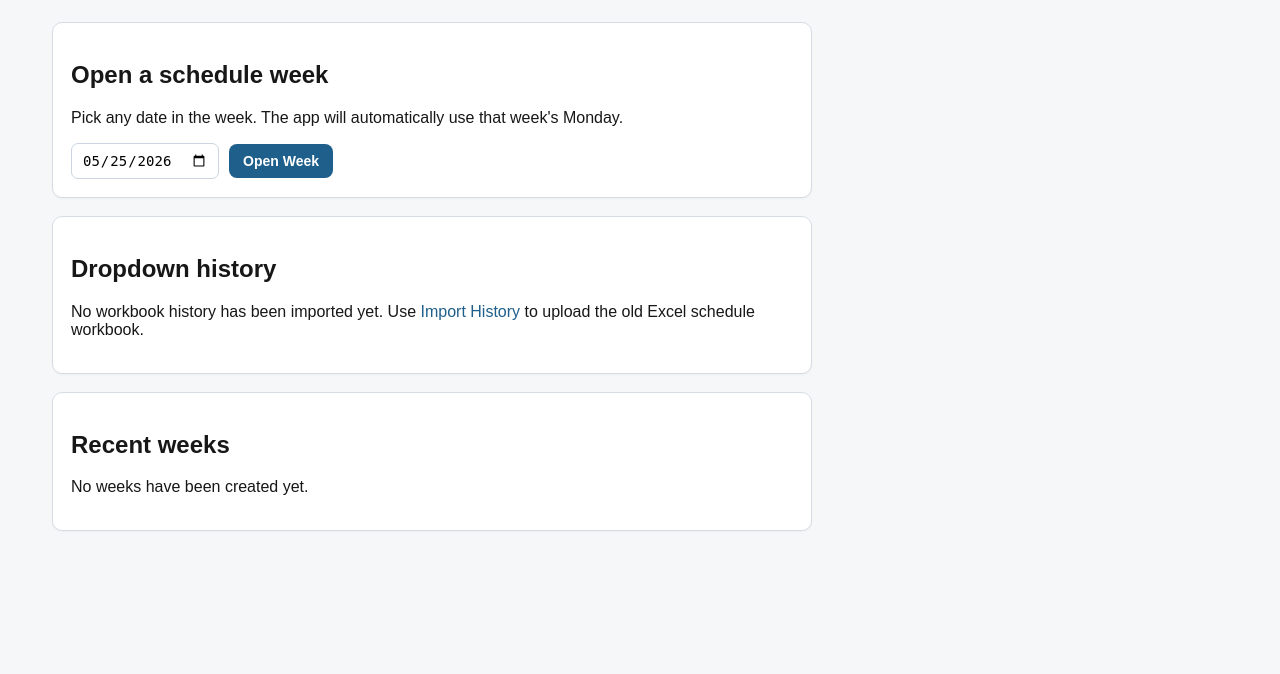
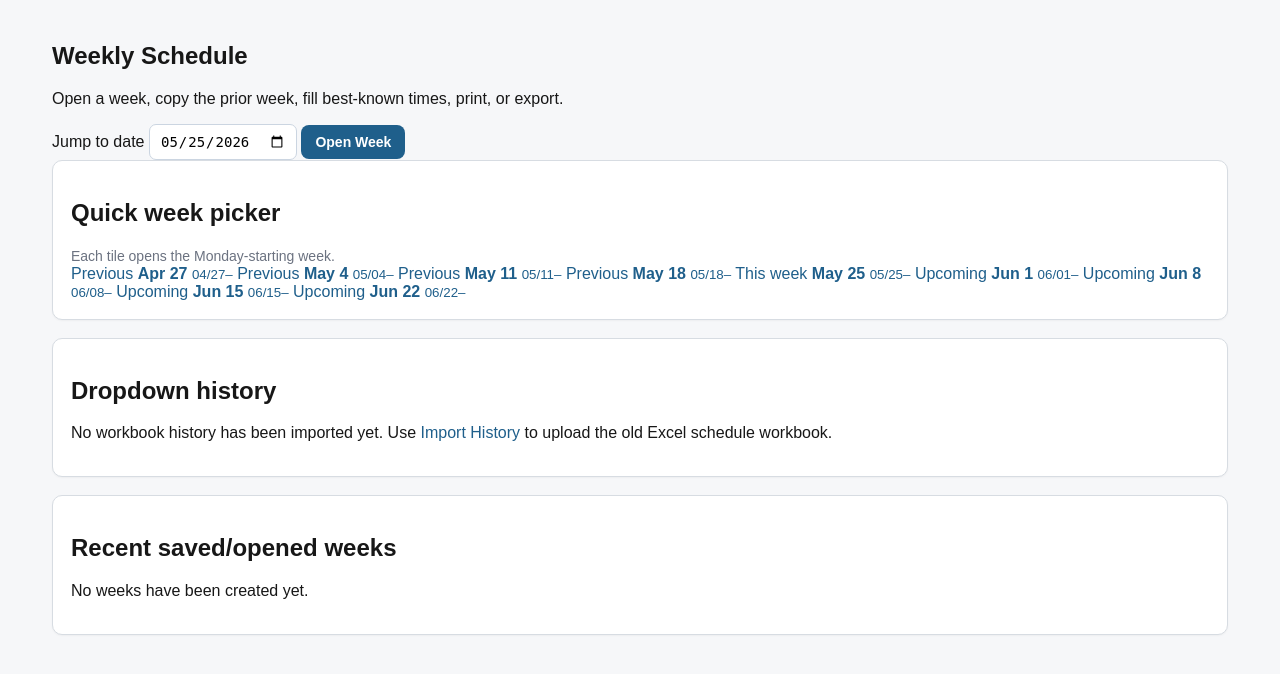
Before and after one commit to all-upper-case/gaucho-schedule, a Flask app: page / in a window 1280 px wide. Shown: the part 52-726 px from the top of the page. Run offline with Flask 3, Linux system fonts and the light colour scheme; data comes from the database, SQL or seed files in the repository; data that the repository does not hold is empty.

Commit message:
Improve week navigation dashboard

```diff
--- a/templates/index.html
+++ b/templates/index.html
@@ -1,31 +1,49 @@
 {% extends "base.html" %}
 {% block content %}
-<section class="card narrow">
-  <h1>Open a schedule week</h1>
-  <p>Pick any date in the week. The app will automatically use that week's Monday.</p>
-  <form action="/week" method="post" class="inline-form">
-    <input type="date" name="week_start" value="{{ current_week.isoformat() }}">
+<section class="hero-card">
+  <div>
+    <h1>Weekly Schedule</h1>
+    <p>Open a week, copy the prior week, fill best-known times, print, or export.</p>
+  </div>
+  <form action="/week" method="post" class="week-jump-form">
+    <label>Jump to date <input type="date" name="week_start" value="{{ current_week.isoformat() }}"></label>
     <button type="submit">Open Week</button>
   </form>
 </section>
 
-<section class="card narrow">
+<section class="card">
+  <div class="section-title-row">
+    <h2>Quick week picker</h2>
+    <span class="muted">Each tile opens the Monday-starting week.</span>
+  </div>
+  <div class="week-tile-grid">
+    {% for wk in week_nav %}
+      <a class="week-tile {% if wk == current_week %}current{% endif %}" href="/week/{{ wk.isoformat() }}">
+        <span class="week-tile-label">{% if wk == current_week %}This week{% elif wk < current_week %}Previous{% else %}Upcoming{% endif %}</span>
+        <strong>{{ wk.strftime('%b %-d') if wk.strftime else wk }}</strong>
+        <small>{{ wk.strftime('%m/%d') }}–{{ (wk.replace() + delta6).strftime('%m/%d') if delta6 is defined else '' }}</small>
+      </a>
+    {% endfor %}
+  </div>
+</section>
+
+<section class="card status-card">
   <h2>Dropdown history</h2>
   {% if history_rows %}
-    <p>{{ history_rows }} historical shift entries are available for smart dropdown suggestions.</p>
+    <p><strong>{{ history_times }}</strong> working-time entries and <strong>{{ history_rows }}</strong> total historical shift entries are available for smart dropdown suggestions.</p>
   {% else %}
     <p>No workbook history has been imported yet. Use <a href="/import-history">Import History</a> to upload the old Excel schedule workbook.</p>
   {% endif %}
 </section>
 
-<section class="card narrow">
-  <h2>Recent weeks</h2>
+<section class="card">
+  <h2>Recent saved/opened weeks</h2>
   {% if weeks %}
-    <ul class="week-list">
+    <div class="recent-week-list">
       {% for week in weeks %}
-        <li><a href="/week/{{ week.start_date }}">Week of {{ week.start_date }}</a></li>
+        <a href="/week/{{ week.start_date }}">Week of {{ week.start_date }}</a>
       {% endfor %}
-    </ul>
+    </div>
   {% else %}
     <p>No weeks have been created yet.</p>
   {% endif %}
```
